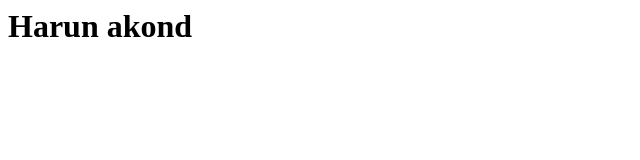
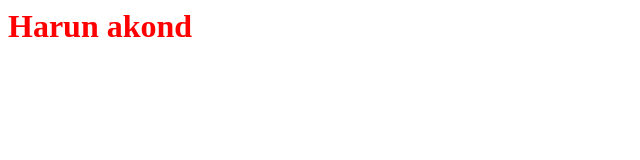
Before and after one commit to harunakond1/harun, a plain HTML site: page index.html in a window 1280 px wide. Shown: the whole page, without its empty margins (0-640 px from the left). Drawn offline with Linux system fonts and the light colour scheme.

Commit message:
Add files via upload

```diff
--- a/index.html
+++ b/index.html
@@ -1,5 +1,6 @@
 <html>
 <head>
+<link rel="stylesheet" href="stylesheet.css">
 <title>fast-practich</title>
 </head>
 <body>
--- /dev/null
+++ b/stylesheet.css
@@ -0,0 +1,3 @@
+h1{
+	color:red;
+}
```
